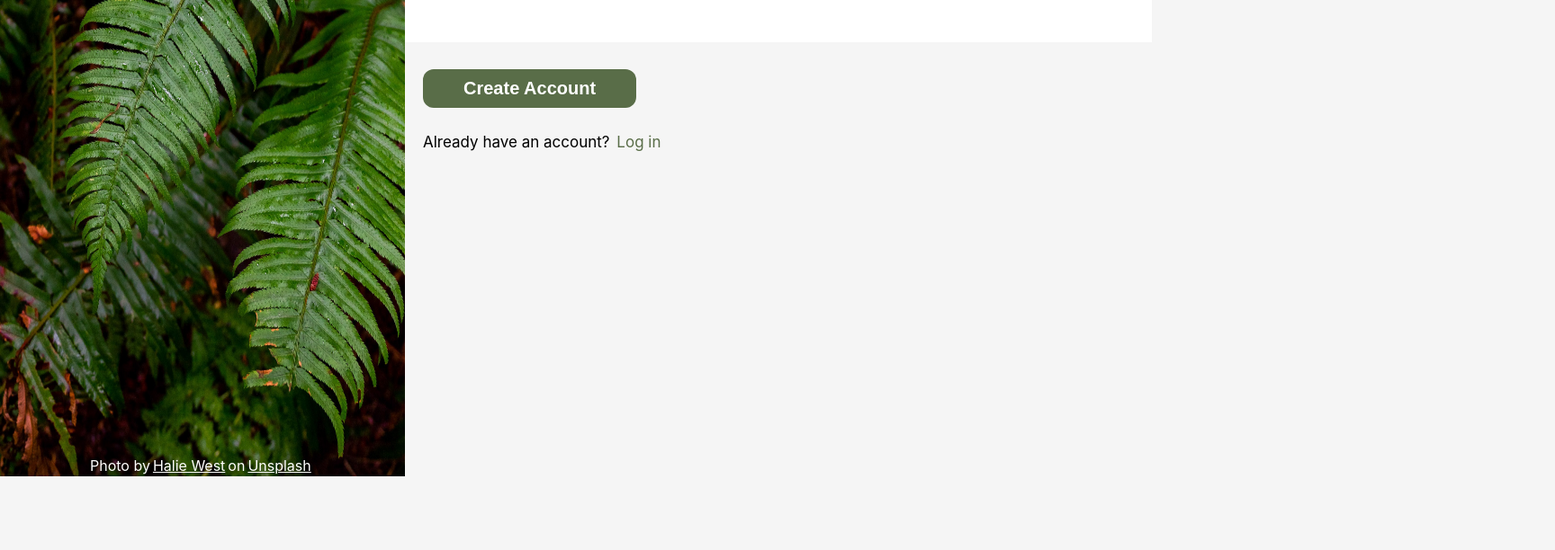
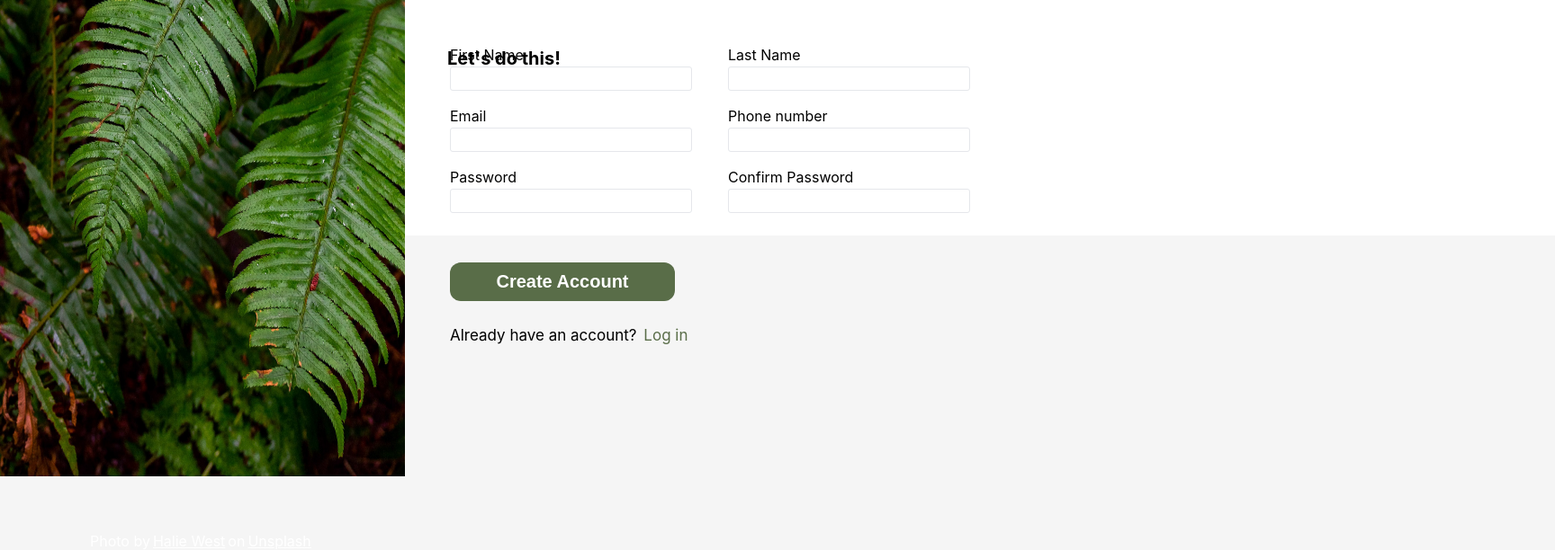
Before and after one commit to StanimirKosev/odin-sign-up-form, a plain HTML site: page index.html in a window 1280 px wide. Shown: the part 370-982 px from the top of the page at 90% size, 1728 px wide, since content can reach past the window. Before the commit the page ends 902 px from the top, so only its background shows below. Drawn offline with Linux system fonts and the light colour scheme.

Commit message:
css d kinda

```diff
--- a/index.html
+++ b/index.html
@@ -21,33 +21,35 @@
             in your life to help you realize your deepest dreams. Sign up <em>now</em> to get started.
         </p>
         <div class="uppertxt2">You <em>know</em> you want to.</div>
+
         <form action="" method="post">
-            <fieldset>
-                <legend>Let's do this!</legend>
-
+            <legend>Let's do this!</legend>
+                <fieldset>
                     <label for="firstName">First Name</label>
                     <input type="text" id="firstName" name="last_name">
 
+                    <label for="userEmail">Email</label>
+                    <input type="email" id="userEmail" name="email">
 
+                    <label for="userPassword">Password</label>
+                    <input type="password" id="userPassword" name="password">
+
+
+                </fieldset>
+                <fieldset>
                     <label for="lastName">Last Name</label>
                     <input type="text" id="lastName" name="first_name">
-
-
-                    <label for="userEmail">Email</label>
-                    <input type="email" id="userEmail" name="email">
 
 
                     <label for="phoneNum">Phone number</label>
                     <input type="text" id="phoneNum" name="phone_num">
 
 
-                    <label for="userPassword">Password</label>
-                    <input type="password" id="userPassword" name="password">
 
                     <label for="passwordConfirm">Confirm Password</label>
                     <input type="password" id="passwordConfirm" name="passwordConfirm">
+                </fieldset>
 
-            </fieldset>
         </form>
         <button type="submit">Create Account</button>
         <div>Already have an account? <a href="https://stanimirkosev.github.io/odin-sign-up-form/">Log in</a></div>
--- a/style.css
+++ b/style.css
@@ -56,13 +56,16 @@ table {
 
 
   body {
+    min-height: 100vh;
+    width: 100%;
     display: flex;
     align-items: center;
     font-family: var(--my-font);
     background-color: #F5F5F5;
+
 }
 .left-side-bar{
-    height: 100vh;
+    max-height: 100vh;
 }
 .left-side-bar > img{
     width: 450px;
@@ -70,7 +73,7 @@ table {
 }
 .background-logo{
     position: relative;
-    bottom: 85vh;
+    bottom:100vh ;
     background-color: rgb(0,0,0,0.4);
     padding-top: 10px;
     padding-bottom: 10px;
@@ -90,8 +93,8 @@ table {
 }
 .credit{
     color: white;
-    position:relative ;
-    bottom:19vh;
+    position:absolute ;
+    bottom: -180px;
     left: 100px;
     display: flex;
     align-items: center;
@@ -100,10 +103,15 @@ a {
     color: white;
     padding: 0px 3px;
 }
+.right-content{
+    display: flex;
+    flex-direction: column;
+    max-height: 100vh;
+}
 .uppertxt2,
 .uppertxt1{
     position: absolute;
-    top: 135px;
+    top: 128px;
     font-size: 20px;
     font-weight:bold;
     padding-left: 40px;
@@ -114,24 +122,42 @@ em {
     font-style: italic;
 }
 .uppertxt2{
-    top: 245px;
+    top: 240px;
+
 }
 
 form {
     background-color: white;
-    padding-bottom: 50px;
+    display: flex;
+    padding:55px 30px 5px;
+    margin-top: 320px;
+    padding-right: 630px;
 }
 
 legend{
-    padding-left: 40px;
+    position: absolute;
+    bottom: 355px;
+    padding-left: 17px;
     padding-top:20px ;
     font-size: 20px;
     font-weight: bold;
 }
 
+fieldset{
+    display: flex;
+    flex-direction: column;
+    padding:0px 20px;
+}
 
-
-
+input{
+    padding: 5px 45px;
+    border:1px solid #E5E7EB;
+    border-radius: 3px;
+    margin-bottom: 20px;
+}
+label{
+    margin-bottom: 5px;
+}
 button{
     background-color: var(--create-acc-button);
     color: white;
@@ -141,13 +167,13 @@ button{
     font-size: 20px;
     font-weight: bold;
     margin-top: 30px;
-    margin-left: 20px;
-
+    margin-left: 50px;
+    max-width: 250px;
 }
 .right-content>div:last-child{
     font-size: 17px;
     margin-top: 30px;
-    margin-left: 20px;
+    margin-left: 50px;
 }
 a[href*=stanimirkosev]{
     color: var(--create-acc-button);
```
